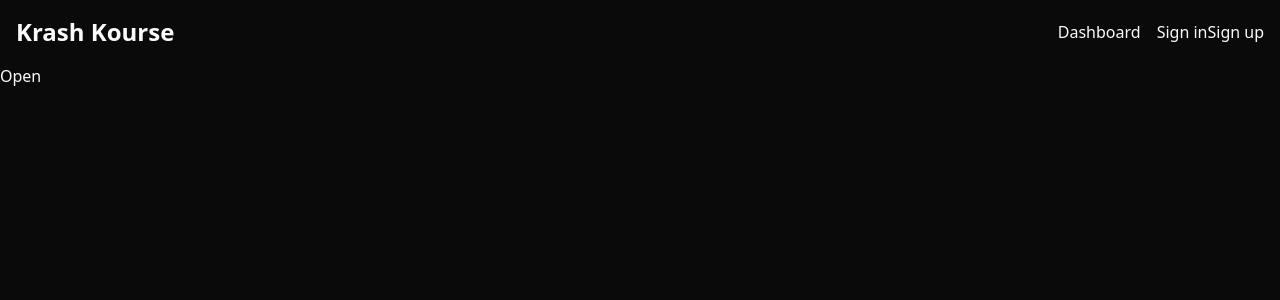
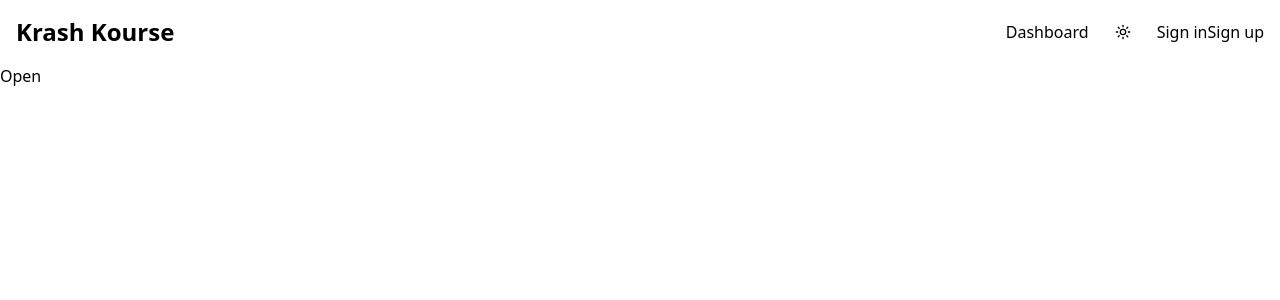
Before and after one commit to lakzeee/krash-krouse, a Next.js app in the folder client/: page /dashboard in a window 1280 px wide. Shown: the top 300 px of the page. Built offline with nearby package versions, Linux system fonts and the light colour scheme; no server answers.

Commit message:
feat: add dark mode

```diff
--- a/client/app/globals.css
+++ b/client/app/globals.css
@@ -42,42 +42,51 @@
 }
 
 :root {
-  --radius: 0.625rem;
-  --background: oklch(0.145 0 0); /* Very Dark */
-  --foreground: oklch(0.985 0 0); /* Very Light */
-  --card: oklch(0.205 0 0); /* Dark */
-  --card-foreground: oklch(0.985 0 0); /* Very Light */
-  --popover: oklch(0.205 0 0);
-  --popover-foreground: oklch(0.985 0 0);
-  --primary: oklch(
-    0.922 0 0
-  ); /* Very light - suitable as a light accent text on dark BGs */
-  --primary-foreground: oklch(
-    0.205 0 0
-  ); /* Dark - suitable as text on light --primary BG */
-  --secondary: oklch(0.269 0 0); /* Dark */
-  --secondary-foreground: oklch(0.985 0 0); /* Very Light */
-  --muted: oklch(0.269 0 0); /* Dark */
-  --muted-foreground: oklch(0.708 0 0); /* Light (less so than foreground) */
-  --accent: oklch(0.269 0 0); /* Dark */
-  --accent-foreground: oklch(0.985 0 0); /* Very Light */
-  --destructive: oklch(0.704 0.191 22.216); /* Reddish, mid-light */
-  --border: oklch(1 0 0 / 10%); /* Light, transparent */
-  --input: oklch(1 0 0 / 15%);
-  --ring: oklch(0.556 0 0); /* Mid-tone gray */
-  --chart-1: oklch(0.488 0.243 264.376); /* Purple, mid-dark */
-  --chart-2: oklch(0.696 0.17 162.48); /* Green/Teal, mid-light */
-  --chart-3: oklch(0.769 0.188 70.08); /* Yellow, light */
-  --chart-4: oklch(0.627 0.265 303.9); /* Magenta, mid-light */
-  --chart-5: oklch(0.645 0.246 16.439); /* Orange, mid-light */
-  --sidebar: oklch(0.205 0 0);
-  --sidebar-foreground: oklch(0.985 0 0);
-  --sidebar-primary: oklch(0.488 0.243 264.376);
-  --sidebar-primary-foreground: oklch(0.985 0 0);
-  --sidebar-accent: oklch(0.269 0 0);
-  --sidebar-accent-foreground: oklch(0.985 0 0);
-  --sidebar-border: oklch(1 0 0 / 10%);
-  --sidebar-ring: oklch(0.556 0 0);
+  --gradient: linear-gradient(to top left, #003973, #e5e5be);
+  --background: 217 100% 95%;
+  --foreground: 217 5% 10%;
+  --card: 217 50% 90%;
+  --card-foreground: 217 5% 15%;
+  --popover: 217 100% 95%;
+  --popover-foreground: 217 100% 10%;
+  --primary: 217 45% 27%;
+  --primary-foreground: 0 0% 100%;
+  --secondary: 217 30% 70%;
+  --secondary-foreground: 0 0% 0%;
+  --muted: 179 30% 85%;
+  --muted-foreground: 217 5% 35%;
+  --accent: 179 30% 80%;
+  --accent-foreground: 217 5% 15%;
+  --destructive: 0 100% 30%;
+  --destructive-foreground: 217 5% 90%;
+  --border: 217 30% 50%;
+  --input: 217 30% 26%;
+  --ring: 217 45% 27%;
+  --radius: 1rem;
+}
+
+.dark {
+  --gradient: linear-gradient(to top left, #003973, #e5e5be);
+  --background: 217 50% 10%;
+  --foreground: 217 5% 90%;
+  --card: 217 50% 10%;
+  --card-foreground: 217 5% 90%;
+  --popover: 217 50% 5%;
+  --popover-foreground: 217 5% 90%;
+  --primary: 217 45% 27%;
+  --primary-foreground: 0 0% 100%;
+  --secondary: 217 30% 20%;
+  --secondary-foreground: 0 0% 100%;
+  --muted: 179 30% 25%;
+  --muted-foreground: 217 5% 60%;
+  --accent: 179 30% 25%;
+  --accent-foreground: 217 5% 90%;
+  --destructive: 0 100% 30%;
+  --destructive-foreground: 217 5% 90%;
+  --border: 217 30% 26%;
+  --input: 217 30% 26%;
+  --ring: 217 45% 27%;
+  --radius: 1rem;
 }
 
 @layer base {
--- a/client/app/layout.tsx
+++ b/client/app/layout.tsx
@@ -1,8 +1,9 @@
 import type { Metadata } from 'next';
 import { Geist, Geist_Mono } from 'next/font/google';
+import Nav from '@/components/nav';
+import { ThemeProvider } from '@/components/themeProvider';
 import './globals.css';
 import { Providers } from './providers';
-import Nav from '@/components/nav';
 
 const geistSans = Geist({
   variable: '--font-geist-sans',
@@ -25,7 +26,7 @@ export default function RootLayout({
   children: React.ReactNode;
 }>) {
   return (
-    <html lang="en">
+    <html lang="en" suppressHydrationWarning>
       <body
         className={`${geistSans.variable} ${geistMono.variable} antialiased`}
       >
--- a/client/app/providers.tsx
+++ b/client/app/providers.tsx
@@ -2,8 +2,8 @@
 
 import { ClerkProvider } from '@clerk/nextjs';
 import { motion } from 'motion/react';
+import { ThemeProvider } from 'next-themes';
 import { useDrawerStore } from '@/store/drawerStore';
-
 
 export function Providers({ children }: { children: React.ReactNode }) {
   const { isDrawerOpen } = useDrawerStore();
@@ -29,6 +29,12 @@ export function Providers({ children }: { children: React.ReactNode }) {
 
   return (
     <ClerkProvider>
+      <ThemeProvider
+        attribute="class"
+        defaultTheme="system"
+        enableSystem
+        disableTransitionOnChange
+      >
         <motion.div
           className="content-wrapper"
           animate={isDrawerOpen ? 'open' : 'closed'}
@@ -42,6 +48,7 @@ export function Providers({ children }: { children: React.ReactNode }) {
         >
           {children}
         </motion.div>
+      </ThemeProvider>
     </ClerkProvider>
   );
 }
--- a/client/components/nav.tsx
+++ b/client/components/nav.tsx
@@ -1,4 +1,5 @@
-'use client'
+'use client';
+
 import {
   SignedIn,
   SignedOut,
@@ -7,6 +8,7 @@ import {
   UserButton,
 } from '@clerk/nextjs';
 import Link from 'next/link';
+import { ThemeToggle } from './themeToggle';
 
 export default function Nav() {
   return (
@@ -18,6 +20,7 @@ export default function Nav() {
 
         <div className="flex items-center gap-4">
           <Link href="/dashboard">Dashboard</Link>
+          <ThemeToggle />
           <div className="flex items-center">
             <SignedOut>
               <SignInButton />
--- /dev/null
+++ b/client/components/themeProvider.tsx
@@ -0,0 +1,11 @@
+'use client';
+
+import {
+  ThemeProvider as NextThemesProvider,
+  type ThemeProviderProps,
+} from 'next-themes';
+import * as React from 'react';
+
+export function ThemeProvider({ children, ...props }: ThemeProviderProps) {
+  return <NextThemesProvider {...props}>{children}</NextThemesProvider>;
+}
--- /dev/null
+++ b/client/components/themeToggle.tsx
@@ -0,0 +1,24 @@
+'use client';
+
+import { Moon, Sun } from 'lucide-react';
+import { useTheme } from 'next-themes';
+import * as React from 'react';
+import { Button } from '@/components/ui/button';
+
+// Assuming you have a Button component
+
+export function ThemeToggle() {
+  const { setTheme, theme } = useTheme();
+
+  return (
+    <Button
+      variant="ghost"
+      size="icon"
+      onClick={() => setTheme(theme === 'light' ? 'dark' : 'light')}
+    >
+      <Sun className="h-[1.2rem] w-[1.2rem] rotate-0 scale-100 transition-all dark:-rotate-90 dark:scale-0" />
+      <Moon className="absolute h-[1.2rem] w-[1.2rem] rotate-90 scale-0 transition-all dark:rotate-0 dark:scale-100" />
+      <span className="sr-only">Toggle theme</span>
+    </Button>
+  );
+}
--- a/client/package.json
+++ b/client/package.json
@@ -32,6 +32,7 @@
     "motion": "^12.9.7",
     "next": "15.3.1",
     "next-swagger-doc": "^0.4.1",
+    "next-themes": "^0.4.6",
     "prisma-openapi": "^1.2.4",
     "react": "^19.0.0",
     "react-dom": "^19.0.0",
```
Also changed, not shown: 1 other file (tests, documents, lock files or other folders). Lines whose indentation alone changed are shown as unchanged.
